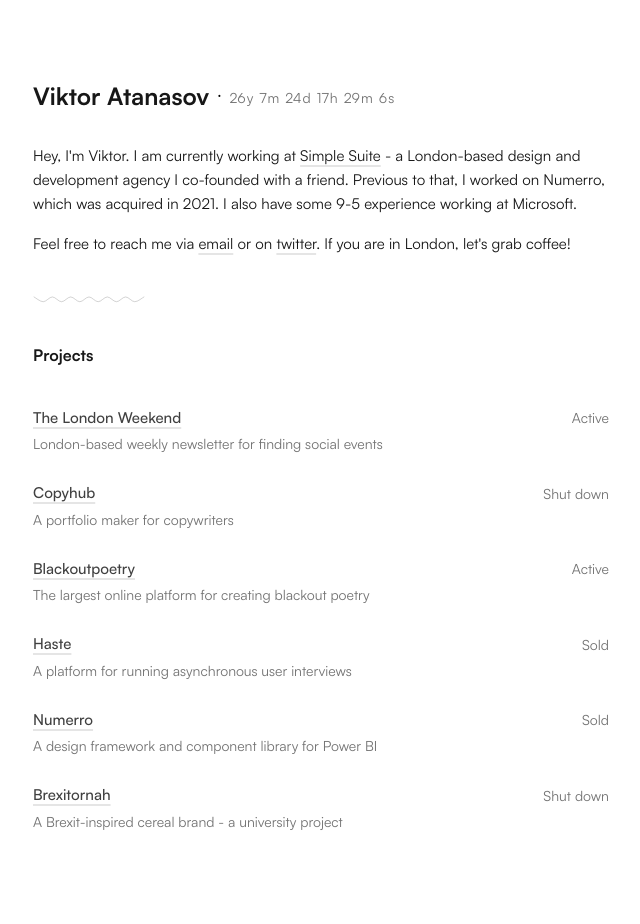
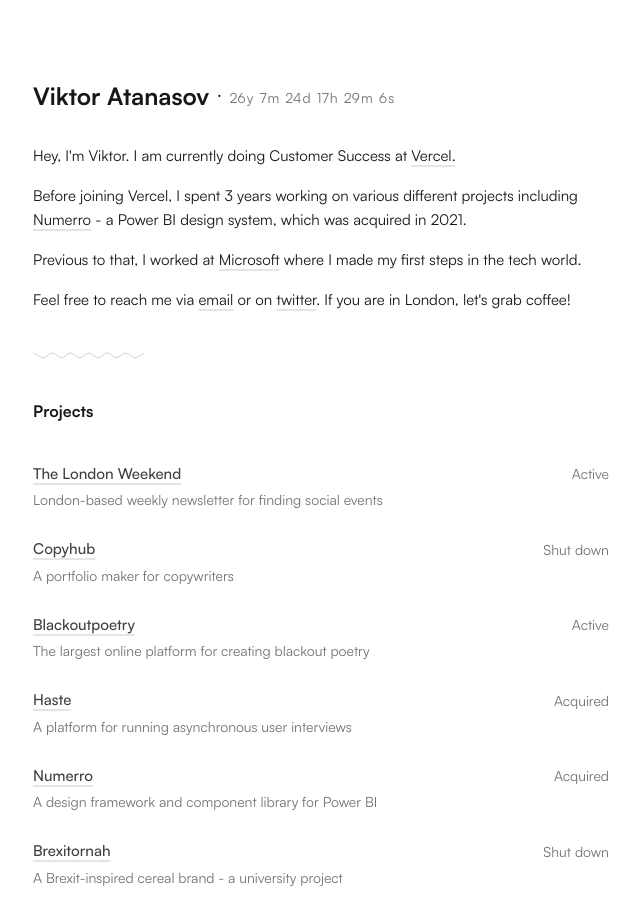
Before and after one commit to viatanas/viktorOS, a Next.js app: page / in a window 1280 px wide. Shown: the top 924 px of the page, without its empty margins (319-959 px from the left). Built offline with nearby package versions, Linux system fonts and the light colour scheme; no server answers; some icons are missing.

Commit message:
started new role at Vercel

```diff
--- a/data/projects.js
+++ b/data/projects.js
@@ -20,14 +20,14 @@
   {
     name: "Haste",
     description: "A platform for running asynchronous user interviews",
-    label: "Sold",
+    label: "Acquired",
     href: "https://usehaste.io",
   },
 
   {
     name: "Numerro",
     description: "A design framework and component library for Power BI",
-    label: "Sold",
+    label: "Acquired",
     href: "https://numerro.io",
   },
   {
--- a/pages/index.js
+++ b/pages/index.js
@@ -26,18 +26,39 @@
 
           <div className="flex flex-col w-full mt-8">
             <p className="font-satoshi text-[15px] font-normal leading-6 text-neutral-900">
-              {`Hey, I'm Viktor. I am currently working at`}{" "}
+              {`Hey, I'm Viktor. I am currently doing Customer Success at`}{" "}
               <Link
                 target="_blank"
-                href="https://simplesuite.co"
+                href="https://vercel.com"
                 className="underline underline-offset-4 decoration-neutral-200 hover:decoration-neutral-300 decoration-2"
               >
-                Simple Suite
+                Vercel.
               </Link>{" "}
-              {` - a London-based design and development agency I co-founded with a friend. Previous to
-              that, I worked on Numerro, which was acquired in 2021. I also have some 9-5 experience
-              working at Microsoft.`}
             </p>
+
+            <p className="font-satoshi text-[15px] mt-4 font-normal leading-6 text-neutral-900">
+              {`Before joining Vercel, I spent 3 years working on various different projects including`}{" "}
+              <Link
+                target="_blank"
+                href="https://numerro.io"
+                className="underline underline-offset-4 decoration-neutral-200 hover:decoration-neutral-300 decoration-2"
+              >
+                Numerro
+              </Link>{" "}
+              {`- a Power BI design system, which was acquired in 2021.`}
+            </p>
+            <p className="font-satoshi text-[15px] mt-4 font-normal leading-6 text-neutral-900">
+              {`Previous to that, I worked at`}{" "}
+              <Link
+                target="_blank"
+                href="https://microsoft.com"
+                className="underline underline-offset-4 decoration-neutral-200 hover:decoration-neutral-300 decoration-2"
+              >
+                Microsoft
+              </Link>{" "}
+              {` where I made my first steps in the tech world.`}
+            </p>
+
             <p className="font-satoshi text-[15px] mt-4 font-normal leading-6 text-neutral-900">
               Feel free to reach me via{" "}
               <Link
```
